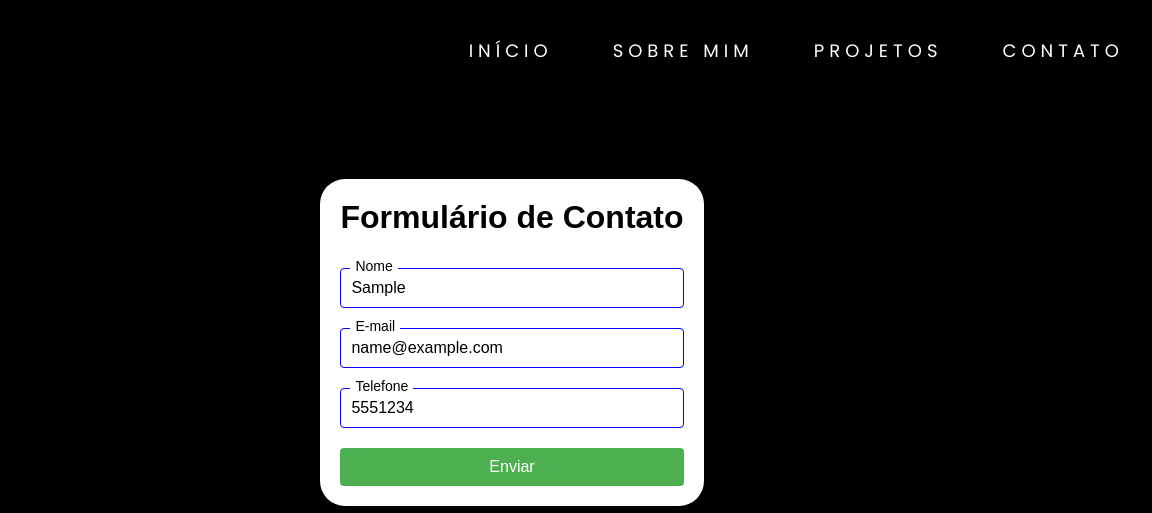
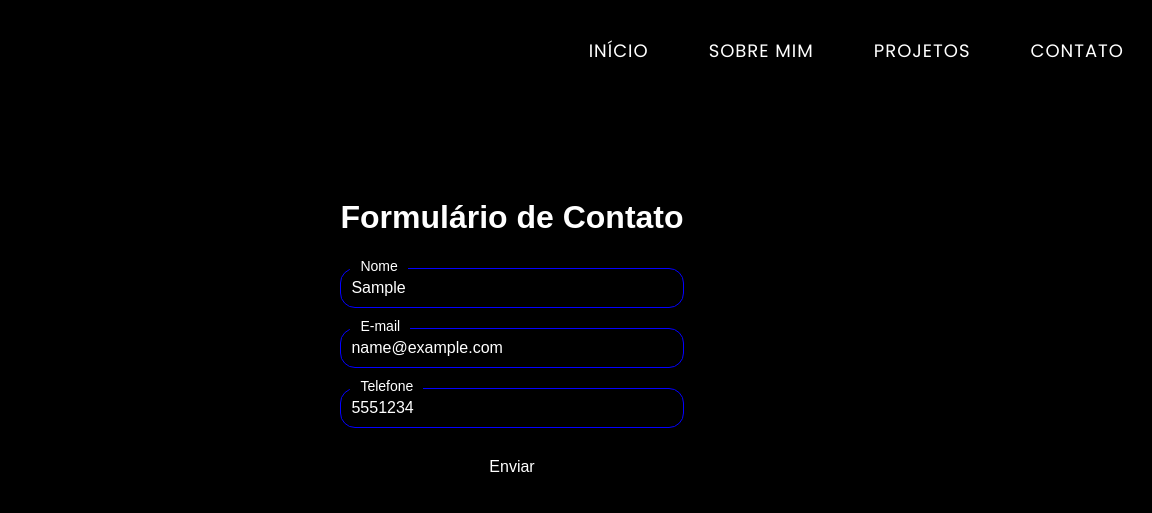
Before and after one commit to robertofmarins/meusite, a plain HTML site: page templates/index.html in a window 1280 px wide. Both pictures are taken after typing "Sample", "name@example.com", "5551234" into the empty fields and a click on the button "Enviar". Shown: the part 2494-3007 px from the top of the page, 128-1280 px from the left. Drawn offline with nearby package versions, Linux system fonts and the light colour scheme; no server answers.

Commit message:
atualização formulário

```diff
--- a/static/assets/css/style.css
+++ b/static/assets/css/style.css
@@ -103,7 +103,7 @@ header .layout nav .nav-list li a {
   font-size: 180%;
   text-transform: uppercase;
   transition: 0.6s;
-  letter-spacing: 5px;
+  letter-spacing: 1px;
 }
 
 header .layout nav .nav-list li a:hover {
@@ -178,7 +178,7 @@ canvas {
 }
 
 #inicio .layout #home #home-container-text .letras span {
-  color: rgb(167, 15, 15);
+  color: rgb(15, 99, 167);
   font-size: 8rem;
   padding: 40px 3px;
   transition: transform 0.1s;
@@ -387,7 +387,7 @@ canvas {
 
 #s-contato .layout h2 {
   margin-bottom: 32px;
-  color: #000000;
+  color: #ffffff;
   font-size: 3.2rem;
 }
 
@@ -396,7 +396,7 @@ canvas {
   max-width: 500px;
   margin: 0 auto;
   font-family: Arial, sans-serif;
-  background-color: #ffffff;
+  background-color: #000000;
   padding: 20px;
   border-radius: 25px;
 }
@@ -413,8 +413,10 @@ canvas {
   padding: 10px;
   font-size: 16px;
   border: 1px solid #0400ff;
-  border-radius: 4px;
+  border-radius: 15px;
   outline: none;
+  background-color: #000000;
+  color: #ffffff;
 }
 
 /* Estilo da label */
@@ -422,10 +424,10 @@ canvas {
   position: absolute;
   top: -10px; /* Posição da label em relação à borda superior do input */
   left: 10px;
-  background: #ffffff; /* Fundo branco para evitar sobreposição */
-  padding: 0 5px; /* Ajuste para a borda */
+  background: #000000; /* Fundo branco para evitar sobreposição */
+  padding: 0px 10px; /* Ajuste para a borda */
   font-size: 14px;
-  color: #000000;
+  color: #ffffff;
   pointer-events: none; /* Impede interação com a label */
 }
 
@@ -435,7 +437,7 @@ button {
   width: 100%;
   padding: 10px;
   font-size: 16px;
-  background-color: #4caf50;
+  background-color: #000000;
   color: #fff;
   border: none;
   border-radius: 4px;
@@ -444,7 +446,7 @@ button {
 }
 
 button:hover {
-  background-color: #45a049;
+  background-color: #0041a3;
 }
 
 
--- a/static/assets/js/letras.js
+++ b/static/assets/js/letras.js
@@ -30,11 +30,11 @@ function addFugirEffect(textElement) {
       const deltaY = mouseY - letterY;
       const distance = Math.sqrt(deltaX ** 2 + deltaY ** 2);
 
-      const maxDistance = 170; // Distância máxima de repulsão
-      const force = Math.max(0, maxDistance - distance) / maxDistance;
+      const maxDistance = 300; // Distância máxima de repulsão
+      const force = Math.max(1, maxDistance - distance) / maxDistance;
 
-      const offsetX = force * -deltaX * 5; // Ajusta a força no eixo X
-      const offsetY = force * -deltaY * 5; // Ajusta a força no eixo Y
+      const offsetX = force * -deltaX * 3; // Ajusta a força no eixo X
+      const offsetY = force * -deltaY * 3; // Ajusta a força no eixo Y
 
       letter.style.transform = `translate(${offsetX}px, ${offsetY}px)`;
     });
```
